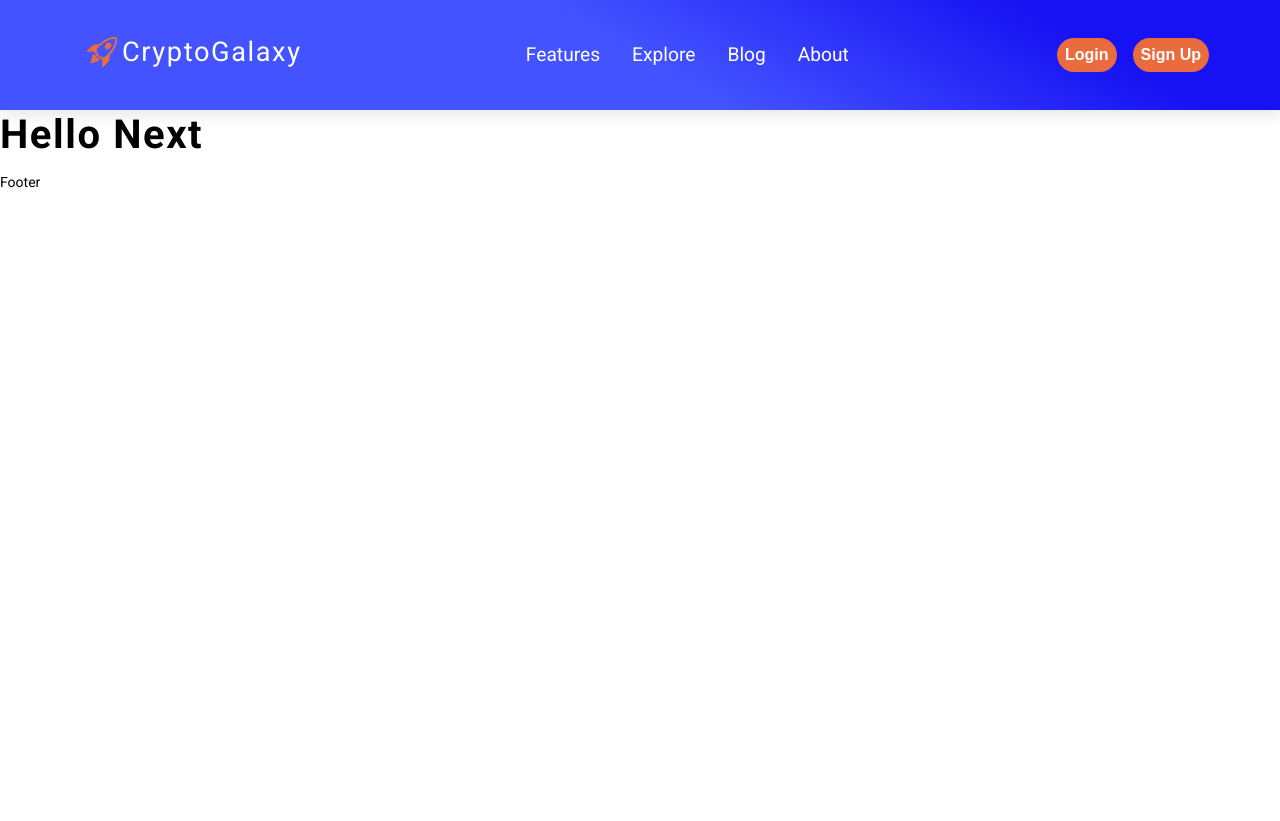
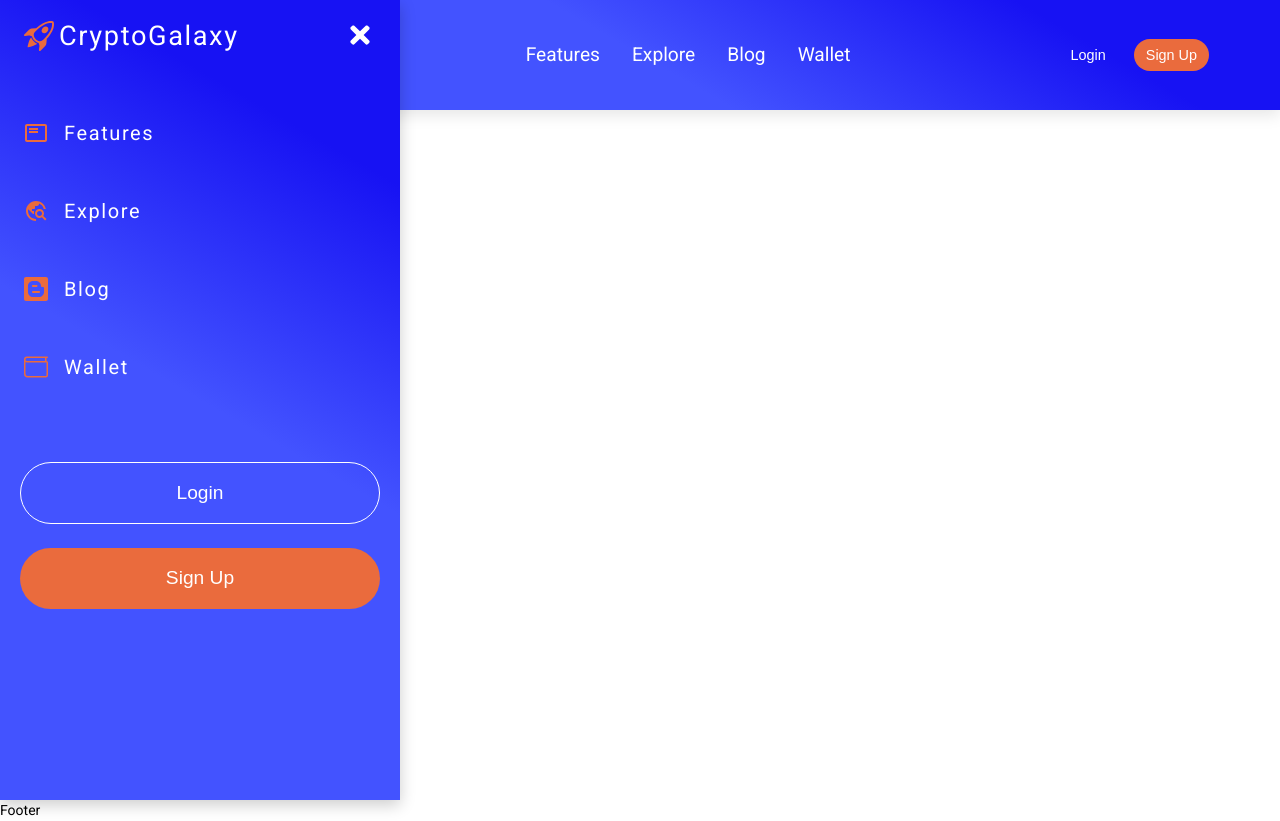
Before and after one commit to I-A11/CryptoGalaxy, a Next.js app: page / in a window 1280 px wide. Before the commit the page ends 800 px from the top, so only its background shows below. Built offline with nearby package versions, Linux system fonts and the light colour scheme.

Commit message:
Create and style sidebar.

```diff
--- a/components/Home/HomeHero.js
+++ b/components/Home/HomeHero.js
@@ -1,7 +1,11 @@
-import React from "react";
+import styles from "./HomeHero.module.css";
 
 const HomeHero = () => {
-  return <h1>Hello Next</h1>;
+  return (
+    <section className={styles.heroContainer}>
+      <h1>Hello Next</h1>
+    </section>
+  );
 };
 
 export default HomeHero;
--- /dev/null
+++ b/components/Home/HomeHero.module.css
@@ -0,0 +1,5 @@
+.heroContainer {
+  height: 800px;
+  /* background: linear-gradient(210.01deg, #1712f3 18%, #4353ff 50%); */
+  padding-top: 15rem;
+}
--- a/components/common/Header.js
+++ b/components/common/Header.js
@@ -3,8 +3,10 @@ import Logo from "@/assets/logos/logo.png";
 import { RxHamburgerMenu } from "react-icons/rx";
 import { BsRocketTakeoff } from "react-icons/bs";
 import styles from "./Header.module.css";
+import { useGlobalContext } from "@/context/context";
 
 const Header = () => {
+  const { isSidebarOpen, openSidebar, closeSidebar } = useGlobalContext();
   return (
     <nav className={styles.navbar}>
       <div className={styles.navCenter}>
@@ -21,13 +23,13 @@ const Header = () => {
             <li>Features</li>
             <li>Explore</li>
             <li>Blog</li>
-            <li>About</li>
+            <li>Wallet</li>
           </ul>
         </div>
         <div className={styles.user}>
           <button className={styles.login}>Login</button>
-          <button className={styles.login}>Sign Up</button>
-          <button className={styles.navToggle}>
+          <button className={styles.signUp}>Sign Up</button>
+          <button onClick={openSidebar} className={styles.navToggle}>
             <RxHamburgerMenu />
           </button>
         </div>
--- a/components/common/Header.module.css
+++ b/components/common/Header.module.css
@@ -1,6 +1,8 @@
 .navbar {
   background: linear-gradient(210.01deg, #1712f3 18%, #4353ff 50%);
   box-shadow: var(--light-shadow);
+  width: 100%;
+  position: fixed;
 }
 
 .navHeader {
@@ -11,7 +13,7 @@
 }
 
 .logoText {
-  color: #fff;
+  color: var(--white);
   font-size: 1.7rem;
   letter-spacing: var(--spacing);
   margin-bottom: 5px;
@@ -47,7 +49,7 @@
 .links {
   display: flex;
   gap: 2rem;
-  color: #fff;
+  color: var(--white);
   font-size: 1.2rem;
 }
 
@@ -56,22 +58,26 @@
   gap: 1rem;
 }
 
-.login {
+.login,
+.signUp {
   background: #ea6b3d;
   border: transparent;
-  padding: 0.5rem;
-  font-size: 1rem;
+  padding: 0.5rem 0.75rem;
+  font-size: 0.9rem;
   border-radius: 50px;
-  /* border-radius: var(--radius); */
-  font-weight: 600;
-  color: #fff;
+  color: var(--white);
+  cursor: pointer;
+}
+
+.login {
+  background: transparent;
 }
 
 @media (max-width: 1020px) {
   .navToggle {
     display: flex;
     font-size: 1.8rem;
-    color: #fff;
+    color: var(--white);
     background: transparent;
     border-color: transparent;
     cursor: pointer;
--- /dev/null
+++ b/components/common/Sidebar.js
@@ -0,0 +1,53 @@
+import { useGlobalContext } from "@/context/context";
+import { BsRocketTakeoff } from "react-icons/bs";
+import { FaTimes } from "react-icons/fa";
+import { MdOutlineFeaturedPlayList } from "react-icons/md";
+import { MdTravelExplore } from "react-icons/md";
+import { SiBlogger } from "react-icons/si";
+import { BsWallet } from "react-icons/bs";
+import styles from "./Sidebar.module.css";
+
+const Sidebar = () => {
+  const { isSidebarOpen, closeSidebar } = useGlobalContext();
+  return (
+    <aside className={styles.sidebar}>
+      <div className={styles.sidebarHeader}>
+        <div className={styles.logo}>
+          <span className={styles.logoIcon}>
+            <BsRocketTakeoff size={30} />
+          </span>
+          <span className={styles.logoText}>CryptoGalaxy</span>
+        </div>
+        <button onClick={closeSidebar} className={styles.closeBtn}>
+          <FaTimes />
+        </button>
+      </div>
+      <div className={styles.linksContainer}>
+        <ul className={styles.links}>
+          <li>
+            <MdOutlineFeaturedPlayList />
+            Features
+          </li>
+          <li>
+            <MdTravelExplore />
+            Explore
+          </li>
+          <li>
+            <SiBlogger />
+            Blog
+          </li>
+          <li>
+            <BsWallet />
+            Wallet
+          </li>
+        </ul>
+      </div>
+      <div className={styles.user}>
+        <button className={styles.login}>Login</button>
+        <button className={styles.signUp}>Sign Up</button>
+      </div>
+    </aside>
+  );
+};
+
+export default Sidebar;
--- /dev/null
+++ b/components/common/Sidebar.module.css
@@ -0,0 +1,98 @@
+.logoText {
+  color: var(--white);
+  font-size: 1.7rem;
+  letter-spacing: var(--spacing);
+  margin-bottom: 5px;
+}
+
+.logo {
+  display: flex;
+  align-items: center;
+}
+
+.logoIcon {
+  color: #ea6b3d;
+  margin-right: 5px;
+}
+
+.sidebar {
+  position: fixed;
+  top: 0;
+  left: 0;
+  width: 100%;
+  height: 100%;
+  background: linear-gradient(210.01deg, #1712f3 18%, #4353ff 50%);
+  display: flex;
+  flex-direction: column;
+  row-gap: 1rem;
+  box-shadow: var(--dark-shadow);
+  transition: var(--transition);
+}
+
+@media (min-width: 676px) {
+  .sidebar {
+    width: 400px;
+  }
+}
+
+.sidebarHeader {
+  display: flex;
+  justify-content: space-between;
+  align-items: center;
+  padding: 1rem 1.5rem;
+}
+
+.closeBtn {
+  font-size: 1.75rem;
+  background: transparent;
+  border-color: transparent;
+  color: var(--white);
+  cursor: pointer;
+}
+
+.links li {
+  display: flex;
+  align-items: center;
+  font-size: 1.25rem;
+  text-transform: capitalize;
+  padding: 1.5rem 1.5rem;
+  color: var(--white);
+  transition: var(--transition);
+  letter-spacing: var(--spacing);
+}
+
+.links li:hover {
+  background: #232323;
+}
+
+.links li svg {
+  font-size: 1.5rem;
+  color: #ea6b3d;
+  margin-right: 1rem;
+}
+
+.user {
+  display: flex;
+  flex-direction: column;
+  justify-content: center;
+  align-items: center;
+  gap: 1.5rem;
+  margin-top: 2.5rem;
+}
+
+.login,
+.signUp {
+  background: #ea6b3d;
+  border: transparent;
+  padding: 1.2rem 0.75rem;
+  font-size: 1.2rem;
+  border-radius: 50px;
+  color: var(--white);
+  width: 90%;
+  cursor: pointer;
+}
+
+.login {
+  background: transparent;
+  border: solid 1px var(--white);
+}
--- a/pages/index.js
+++ b/pages/index.js
@@ -3,6 +3,7 @@ import Image from "next/image";
 import { Roboto } from "next/font/google";
 import HomeHero from "@/components/Home/HomeHero";
 import PageLayout from "@/components/layout/PageLayout";
+import Sidebar from "@/components/common/Sidebar";
 
 const roboto = Roboto({
   weight: ["300", "400", "500", "700", "900"],
@@ -21,6 +22,7 @@ export default function Home() {
       <main className={roboto.className}>
         <PageLayout>
           <HomeHero />
+          <Sidebar />
         </PageLayout>
       </main>
     </>
--- a/styles/globals.css
+++ b/styles/globals.css
@@ -7,6 +7,7 @@
   --red: #bb2525;
   --green: #25bb32;
   --black: #222;
+  --white: #fff;
   --transition: all 0.3s linear;
   --spacing: 0.1rem;
   --radius: 0.25rem;
```
